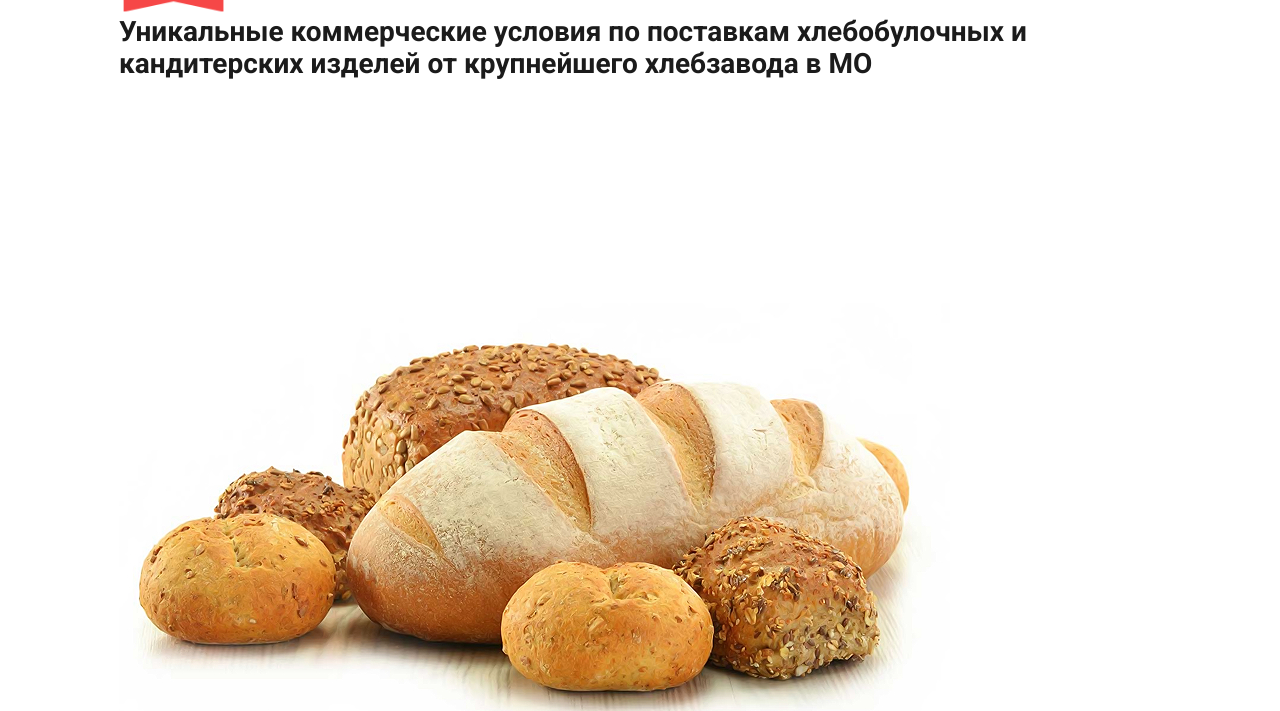
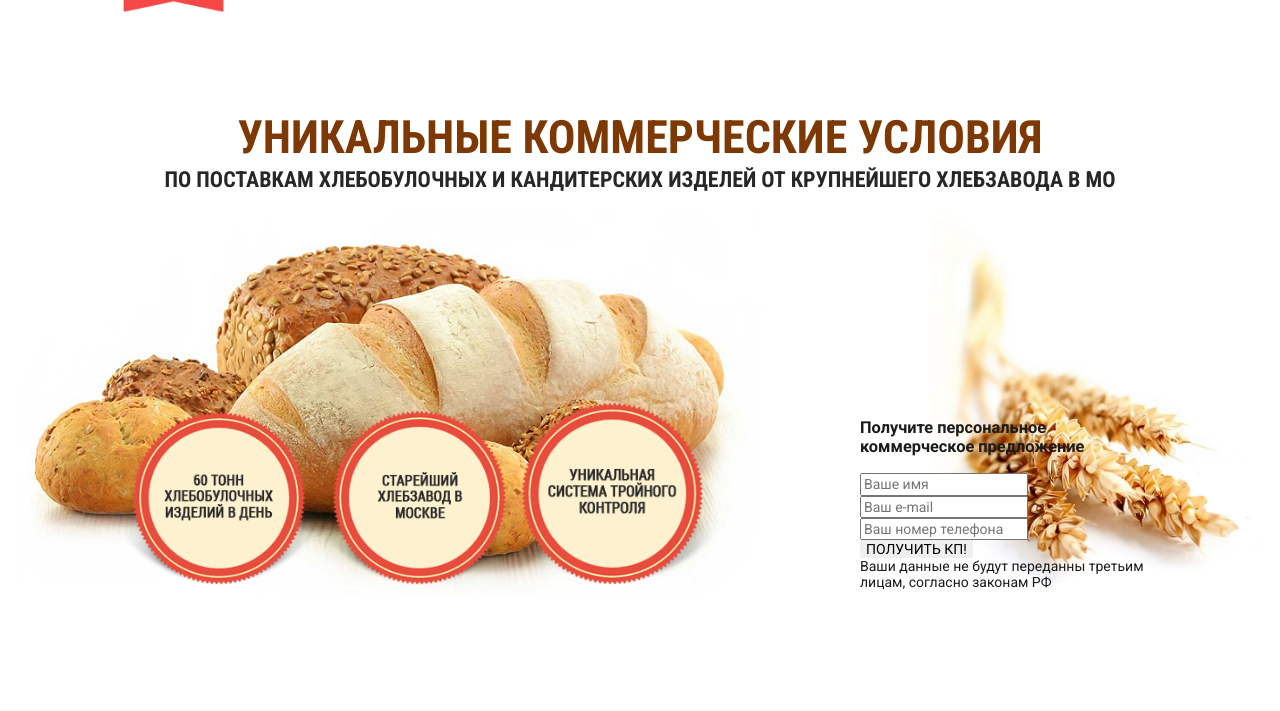
Before and after one commit to GerasimovRoman76/project-balashiha-bread, a website: page index.html in a window 1280 px wide. Shown: the part 90-801 px from the top of the page. Drawn offline with Linux system fonts and the light colour scheme.

Commit message:
feat: add style section hero. No style hero form

```diff
--- a/index.html
+++ b/index.html
@@ -42,13 +42,15 @@
   <main>
     <section class="hero">
       <div class="container hero__container">
-        <h1 class="hero__title">Уникальные коммерческие условия <span class="hero__sutitle">по поставкам хлебобулочных и кандитерских изделей от крупнейшего хлебзавода в МО</span></h1>
-        <img src="img/hero/bg-hero-left.jpg" alt="хлеб" class="hero__image-left">
-        <img src="img/hero/bg-hero-right.png" alt="колосья" class="hero__image-right">
+        <div class="hero__title">
+          <h1 class="hero__title--big">Уникальные коммерческие условия<br><span class="hero__title--small">по поставкам хлебобулочных и кандитерских изделей от крупнейшего хлебзавода в МО</span></h1>
+        </div>
+        <!-- /.hero__title -->
+        <div class="hero__content">
           <div class="hero__advantages">
-          <img src="img/hero/advantages-1.png" alt="60 тонн хлебобулочных изделий в день" class="hero__advantage">
-          <img src="img/hero/advantages-2.png" alt="Старейший хлебзавод в Москве" class="hero__advantage">
-          <img src="img/hero/advantages-3.png" alt="Уникальная система тройного контроля качества" class="hero__advantage">
+            <img src="img/hero/advantages-1.png" alt="60 тонн хлебобулочных изделий в день" class="hero__advantages-image">
+            <img src="img/hero/advantages-2.png" alt="Старейший хлебзавод в Москве" class="hero__advantages-image">
+            <img src="img/hero/advantages-3.png" alt="Уникальная система тройного контроля качества" class="hero__advantages-image">
           </div>
           <!-- /.hero__advantages -->
           <form action="" class="hero-form">
@@ -59,7 +61,7 @@
             <div class="input-group hero__input-group">
               <input type="email" name="userEmail" class="input form__input hero__input " id="hero-user-email" placeholder="Ваш e-mail">
             </div>
-          <div class="input-grouphero__input-group">
+            <div class="input-group hero__input-group">
               <input type="tel" name="userPhone" class="input form__input hero__input " id="hero-user-phone" placeholder="Ваш номер телефона">
             </div>
             <button class="button hero-form__button">Получить КП!</button>
@@ -67,6 +69,9 @@
   третьим лицам, согласно законам РФ</div>
           </form>
           <!-- /.hero__form -->
+        </div>
+        <!-- /.hero__content -->
+
       </div>
       <!-- /.container -->
     </section>
--- a/sass/templates/_header.sass
+++ b/sass/templates/_header.sass
@@ -1,7 +1,7 @@
 .header
-  // position: fixed
-  // left: 0
-  // top: 0
+  position: fixed
+  left: 0
+  top: 0
   width: 100%
   z-index: 99
   padding: 0
--- a/sass/templates/_hero.sass
+++ b/sass/templates/_hero.sass
@@ -1 +1,37 @@
 .hero
+  display: flex
+  flex-direction: column
+  justify-content: center
+  background: $light url('../img/hero/bg.png') no-repeat center / 89rem
+  height: 100vh
+  &__container
+    display: flex
+    flex-direction: column
+    justify-content: space-between
+    height: 40rem
+    padding: 0
+  &__content
+    display: flex
+    justify-content: space-between
+  &__title
+    max-width: 69.285rem
+    margin: 0 auto
+    text-align: center
+    text-transform: uppercase
+    font-family: 'Roboto Condensed', sans-serif
+    font-weight: bold
+    &--big
+      color: #7d3803
+      font-size: 3.285rem
+      line-height: 2.4rem
+      margin-top: 6.5rem
+    &--small
+      color: #272727
+      font-size: 1.571rem
+      line-height: 2.428rem
+  &__advantages
+    max-width: 46.428rem
+    &-image
+      max-width: 14.14rem
+  &-form
+    max-width: 21.5rem
```
Also changed, not shown: css/style.css, 1 other file. Lines whose indentation alone changed are shown as unchanged.
